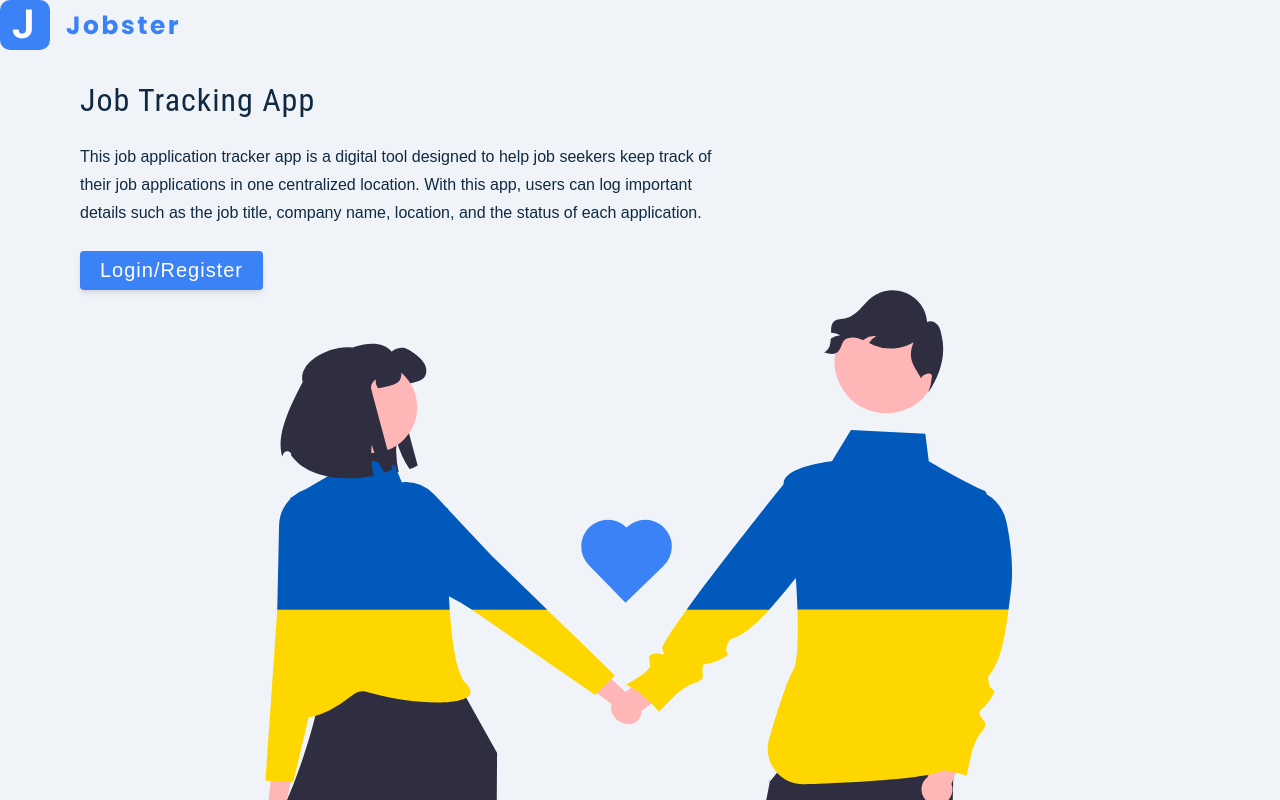
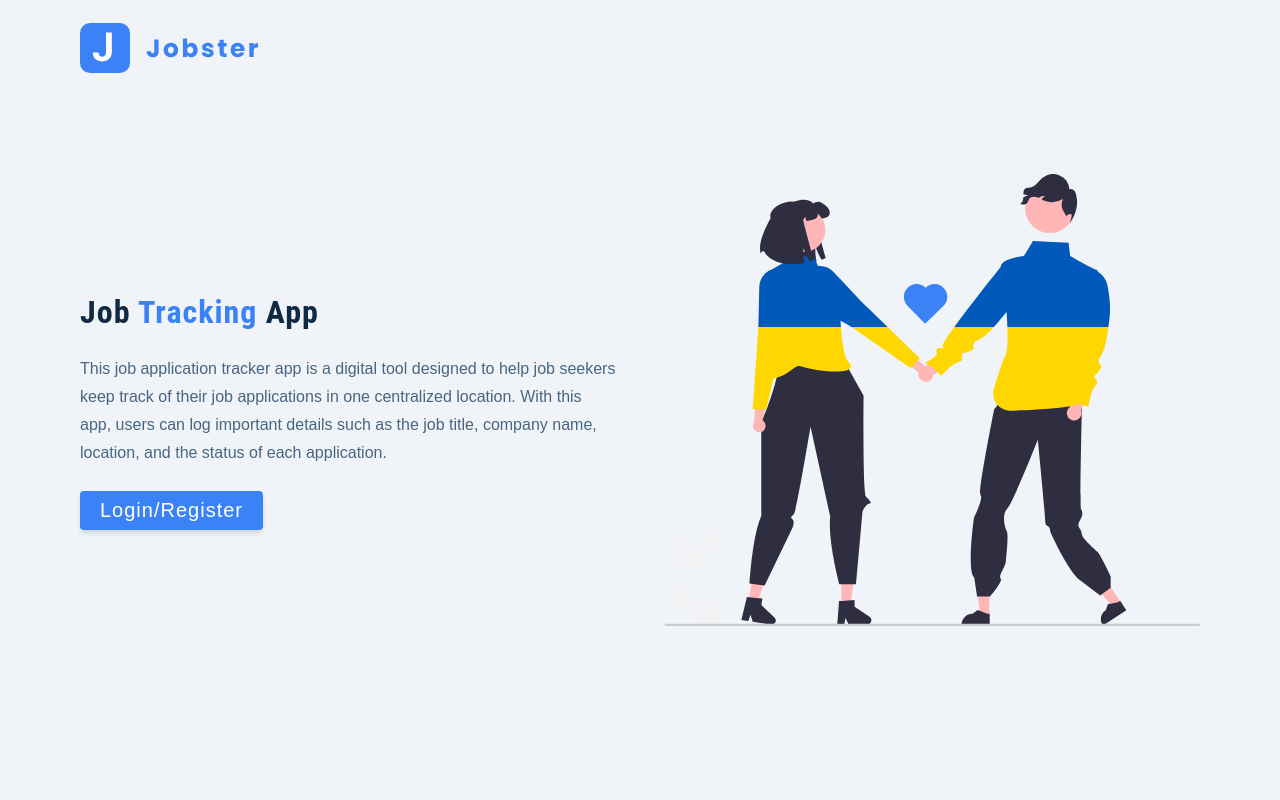
Before and after one commit to BeRoh96/JobTracker, a React (Vite) app: page / in a window 1280 px wide. Shown: the top 800 px of the page. Built offline with nearby package versions, Linux system fonts and the light colour scheme.

Commit message:
landing page styling

```diff
--- a/package.json
+++ b/package.json
@@ -11,11 +11,13 @@
   "dependencies": {
     "normalize.css": "^8.0.1",
     "react": "^18.2.0",
-    "react-dom": "^18.2.0"
+    "react-dom": "^18.2.0",
+    "styled-components": "^5.3.6"
   },
   "devDependencies": {
     "@types/react": "^18.0.27",
     "@types/react-dom": "^18.0.10",
+    "@types/styled-components": "^5.1.26",
     "@vitejs/plugin-react": "^3.1.0",
     "typescript": "^4.9.3",
     "vite": "^4.1.0"
--- a/src/pages/Landing.tsx
+++ b/src/pages/Landing.tsx
@@ -1,10 +1,10 @@
-import React from "react";
 import logo from "../assets/images/logo.svg";
 import main from "../assets/images/main.svg";
+import styled from "styled-components";
 
 const Landing = () => {
   return (
-    <main>
+    <Wrapper>
       <nav>
         <img src={logo} alt="jobtracker logo" className="logo" />
       </nav>
@@ -25,8 +25,53 @@
         </div>
         <img src={main} alt="job hunt" className="img main-img" />
       </div>
-    </main>
+    </Wrapper>
   );
 };
 
+const Wrapper = styled.main`
+  nav {
+    width: var(--fluid-width);
+    max-width: var(--max-width);
+    margin: 0 auto;
+    height: var(--nav-height);
+    display: flex;
+    align-items: center;
+  }
+
+  .page {
+    min-height: calc(100vh - var(--nav-height));
+    display: grid;
+    align-items: center;
+    margin-top: -3rem;
+  }
+
+  h1 {
+    font-weight: 700;
+
+    span {
+      color: var(--primary-500);
+    }
+  }
+
+  p {
+    color: var(--grey-600);
+  }
+
+  .main-img {
+    display: none;
+  }
+
+  @media (min-width: 992px) {
+    .page {
+      grid-template-columns: 1fr 1fr;
+      column-gap: 3rem;
+    }
+
+    .main-img {
+      display: block;
+    }
+  }
+`;
+
 export default Landing;
```
Also changed, not shown: 1 other file (tests, documents, lock files or other folders).
